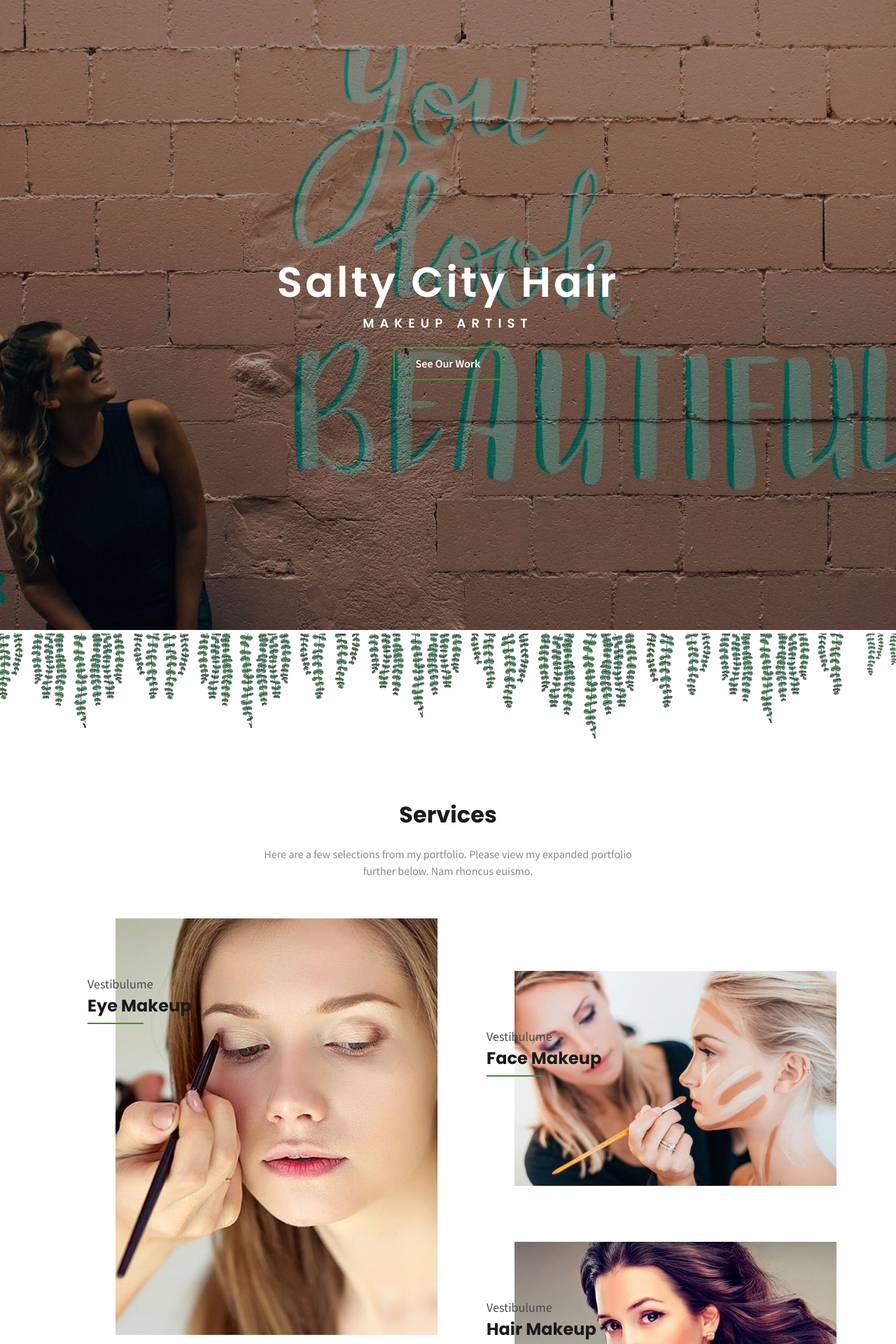
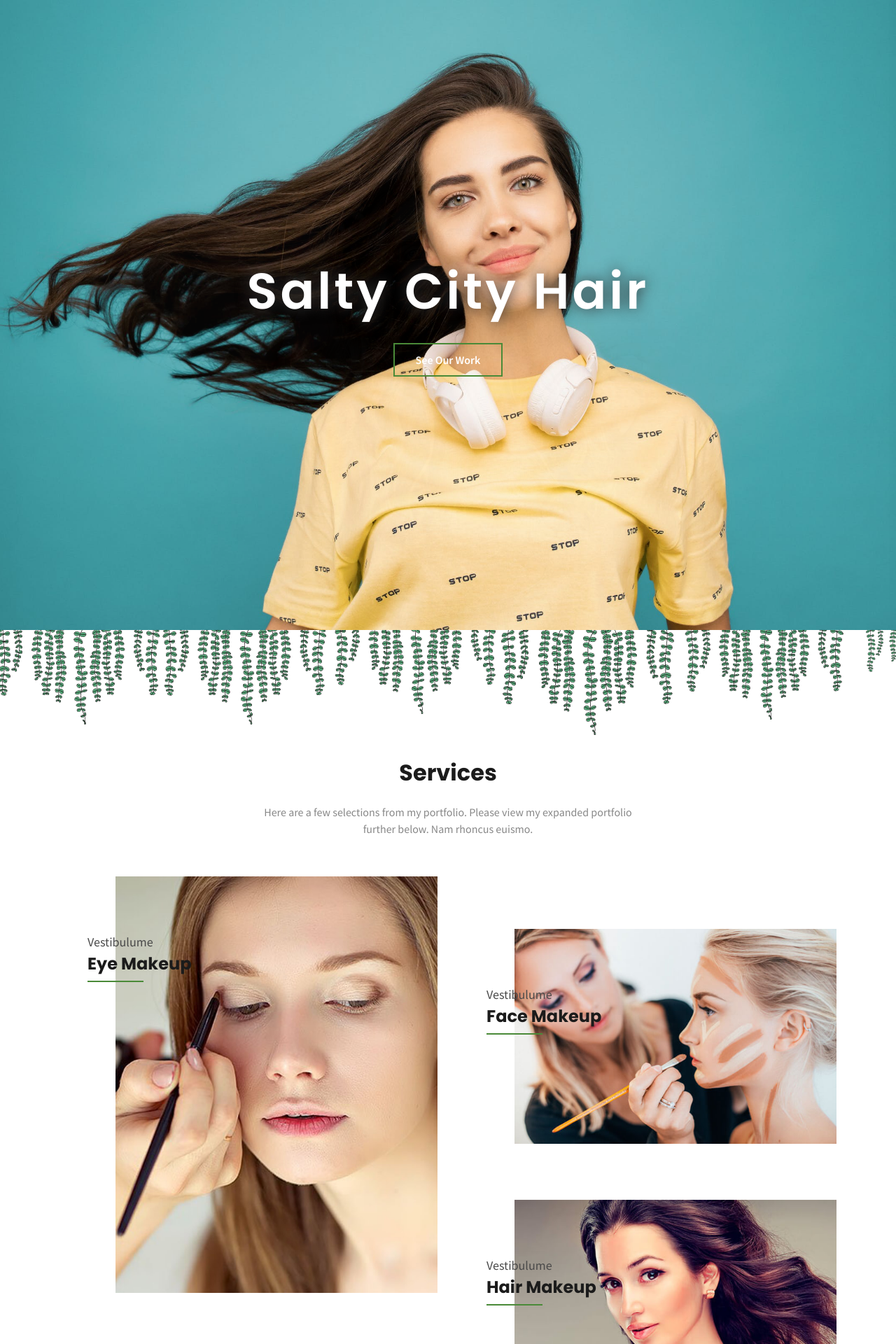
Before and after one commit to Grizzly-Design-Co/saltycityhair.com, a Jekyll site: the page built from index.html, in a window 1280 px wide. Shown: the top 1920 px of the page at 70% size. Built offline with Jekyll 4.4.1, drawn with Linux system fonts in a browser that asks for light colours; some web fonts are replaced.

Commit message:
working on hero section on homepage

```diff
--- a/_layouts/default.html
+++ b/_layouts/default.html
@@ -23,10 +23,9 @@
         <div class="ann-site-menu-inner" id="ann-navbar">
             <ul class="list-unstyled">
                 <li><a href="index.html">Home</a></li>
-                <li><a href="about.html">About Me</a></li>
+                <li><a href="about.html">About Us</a></li>
                 <li><a href="services.html">Services</a></li>
-                <li><a href="portfolio.html">Portfolio</a></li>
-                <li><a href="blog.html">Blog</a></li>
+                <li><a href="portfolio.html">Our Work</a></li>
                 <li><a href="contact.html">Contact</a></li>
             </ul>
         </div>
--- a/assets/css/style.css
+++ b/assets/css/style.css
@@ -603,7 +603,7 @@
 }
 
 .ann-profile-info h2 {
-    font-size: 60px;
+    font-size: 72px;
     color: #FFF;
     display: block;
     line-height: 1.5em;
@@ -611,6 +611,7 @@
     margin-bottom: 20px;
     position: relative;
     letter-spacing: 4px;
+    text-shadow: #333 0px 0px 20px;
 }
 
 .ann-profile-info h2 span {
@@ -620,10 +621,11 @@
     text-transform: uppercase;
     color: #fff;
     line-height: 1.5em;
+
 }
 
 .ann-profile-inner {
-    padding: 20px;
+    padding: 80px;
     position: relative;
     z-index: 1;
 }
@@ -785,7 +787,10 @@
 /* *** 07. Services style *** */
 
 .ann-homepage-services-section {
-    padding: 80px 0;
+    padding: 180px 0;
+    background-image: url(../images/banner.png);
+    background-position: top;
+    background-repeat: no-repeat;
 }
 
 .ann-services-section {
--- a/assets/js/scripts.js
+++ b/assets/js/scripts.js
@@ -93,7 +93,15 @@
         console.log('show');
     });
     /* *** Main Slider *** */
-
+    $('.ann-main-slider').owlCarousel({
+        loop: true
+        , margin: 10
+        , nav: false
+        , autoplay: true
+        , items: 1
+        , animateIn: "fadeIn"
+        , animateOut: "fadeOut"
+    });
     /* *** Gallery *** */
     (function () {
         $(document).on("click", ".click-to-expand", function () {
--- a/index.html
+++ b/index.html
@@ -8,20 +8,20 @@
         <div class="ann-profile-info">
             <div class="d-flex align-items-center w-100">
                 <div class="mx-auto ann-profile-inner">
-                    <h2>Salty City Hair<span>Makeup Artist</span></h2>
+                    <h2>Salty City Hair</h2>
                     <button class="ann-btn2" style="color: #fff;">See Our Work</button>
                 </div>
             </div>
         </div>
         <div class="owl-carousel ann-main-slider">
-            <div class="slide-item" style="background-image: url(assets/images/bg.jpg); background-position: top; background-attachment: fixed;"></div>
+            <div class="slide-item" style="background-image: url(assets/images/slide1.jpg); background-position: top;"></div>
+            <div class="slide-item" style="background-image: url(assets/images/slide3.jpeg); background-position: top;"></div>
+            <div class="slide-item" style="background-image: url(assets/images/slide2.jpg); background-position: top;"></div>
         </div>
     </div>
     <!-- About Me -->
 
-    <section id="banner">
 
-    </section>
     <!-- Services -->
     <section class="ann-homepage-services-section">
         <div class="container">
```
Also changed, not shown: assets/images/slide1.jpg (added), assets/images/slide2.jpg (added), assets/images/slide3.jpeg (added).
